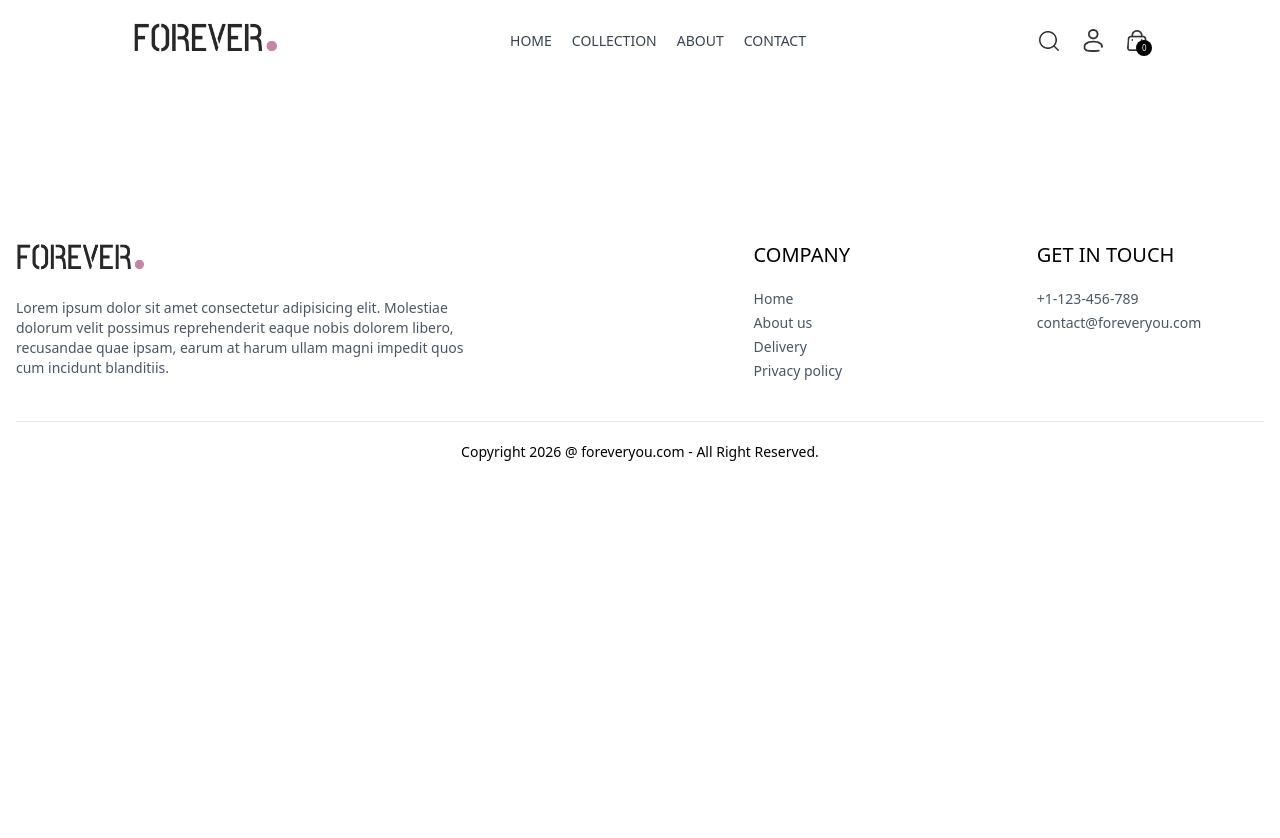
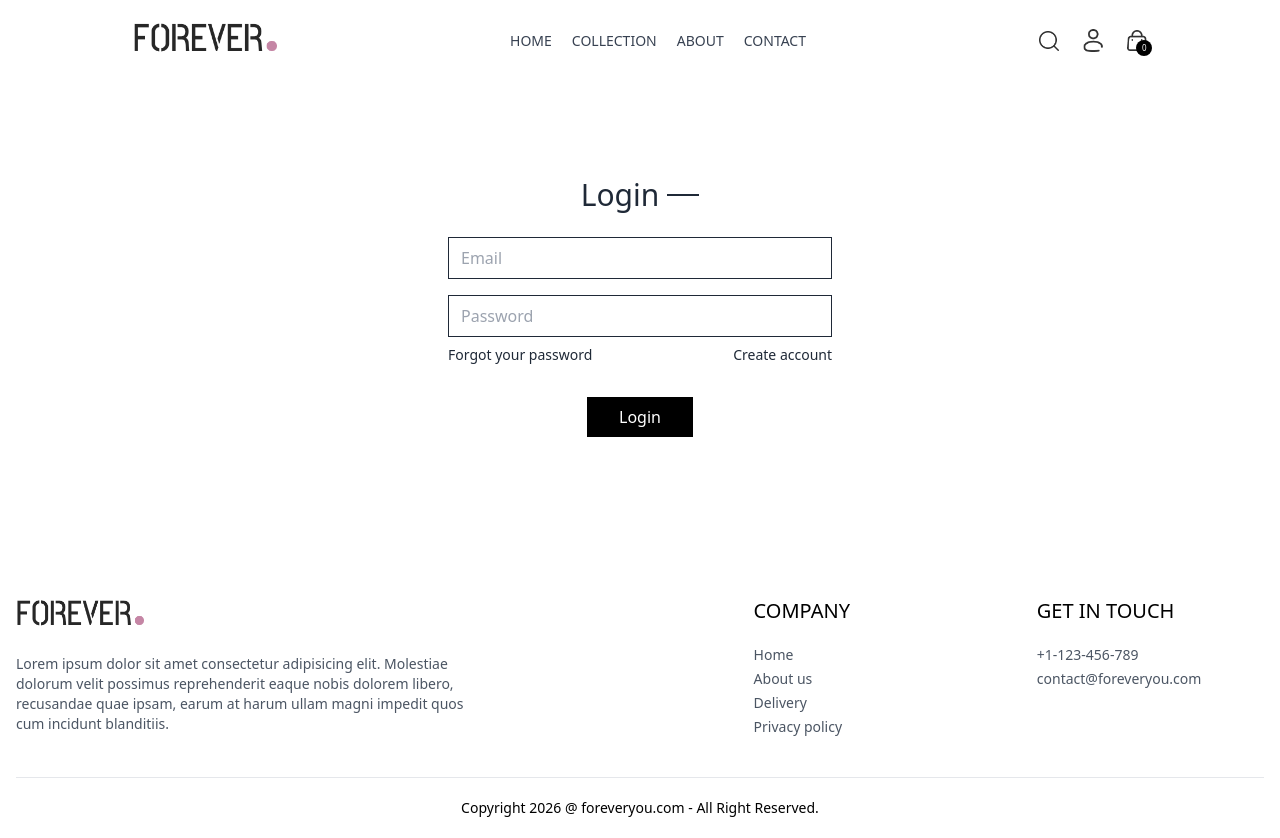
Before and after one commit to Umar-Farooq-Afridi/ECommerce-Project, a React (Vite) app in the folder frontend/: page /login in a window 1280 px wide. Before the commit the page ends 800 px from the top, so only its background shows below. Built offline with nearby package versions, Linux system fonts and the light colour scheme.

Commit message:
Create Login and Sing Up page using ternary operator for Ecommerce project

```diff
--- a/frontend/src/components/Navbar.jsx
+++ b/frontend/src/components/Navbar.jsx
@@ -45,7 +45,9 @@
         />
 
         <div className="group relative">
-          <img src={assets.profile_icon} className="w-5 cursor-pointe" alt="" />
+          <Link to="/login">
+            <img src={assets.profile_icon} className="w-5 cursor-pointe" />
+          </Link>
 
           <div className="group-hover:block hidden absolute dropdown-menu right-0 pt-4">
             <div className="flex flex-col gap-2 w-36 py-6 px-6 bg-slate-100 text-gray-500 rounded">
--- a/frontend/src/pages/Login.jsx
+++ b/frontend/src/pages/Login.jsx
@@ -1,5 +1,71 @@
+import { useState } from "react";
+
 const Login = () => {
-  return <div></div>;
+  const [currentState, setCurrentState] = useState("Login");
+
+  async function onSubmitHandler(event) {
+    event.preventDefault();
+  }
+  return (
+    <form
+      onSubmit={onSubmitHandler}
+      className="flex flex-col items-center w-[90%] sm:max-w-96 m-auto mt-14 gap-4 text-gray-800"
+    >
+      <div className="inline-flex items-center gap-2 mb-2 mt-10">
+        <p className="text-3xl">{currentState}</p>
+        <hr className="border-none h-[1.5px] w-8 bg-gray-800" />
+      </div>
+
+      {currentState === "Login" ? (
+        ""
+      ) : (
+        <input
+          type="text"
+          className="w-full px-3 py-2 border border-gray-800"
+          placeholder="Name"
+          required
+        />
+      )}
+
+      <input
+        type="email"
+        className="w-full px-3 py-2 border border-gray-800"
+        placeholder="Email"
+        required
+      />
+
+      <input
+        type="password"
+        className="w-full px-3 py-2 border border-gray-800"
+        placeholder="Password"
+        required
+      />
+
+      <div className="w-full flex justify-between text-sm mt-[-8px]">
+        <p className="cursor-pointer">Forgot your password</p>
+
+        {currentState === "Login" ? (
+          <p
+            onClick={() => setCurrentState("Sign Up")}
+            className="cursor-pointer"
+          >
+            Create account
+          </p>
+        ) : (
+          <p
+            onClick={() => setCurrentState("Login")}
+            className="cursor-pointer"
+          >
+            Login Here
+          </p>
+        )}
+      </div>
+
+      <button className="bg-black text-white font-medium px-8 py-2 mt-4">
+        {currentState === "Login" ? "Login" : "Sign Up"}
+      </button>
+    </form>
+  );
 };
 
 export default Login;
```
